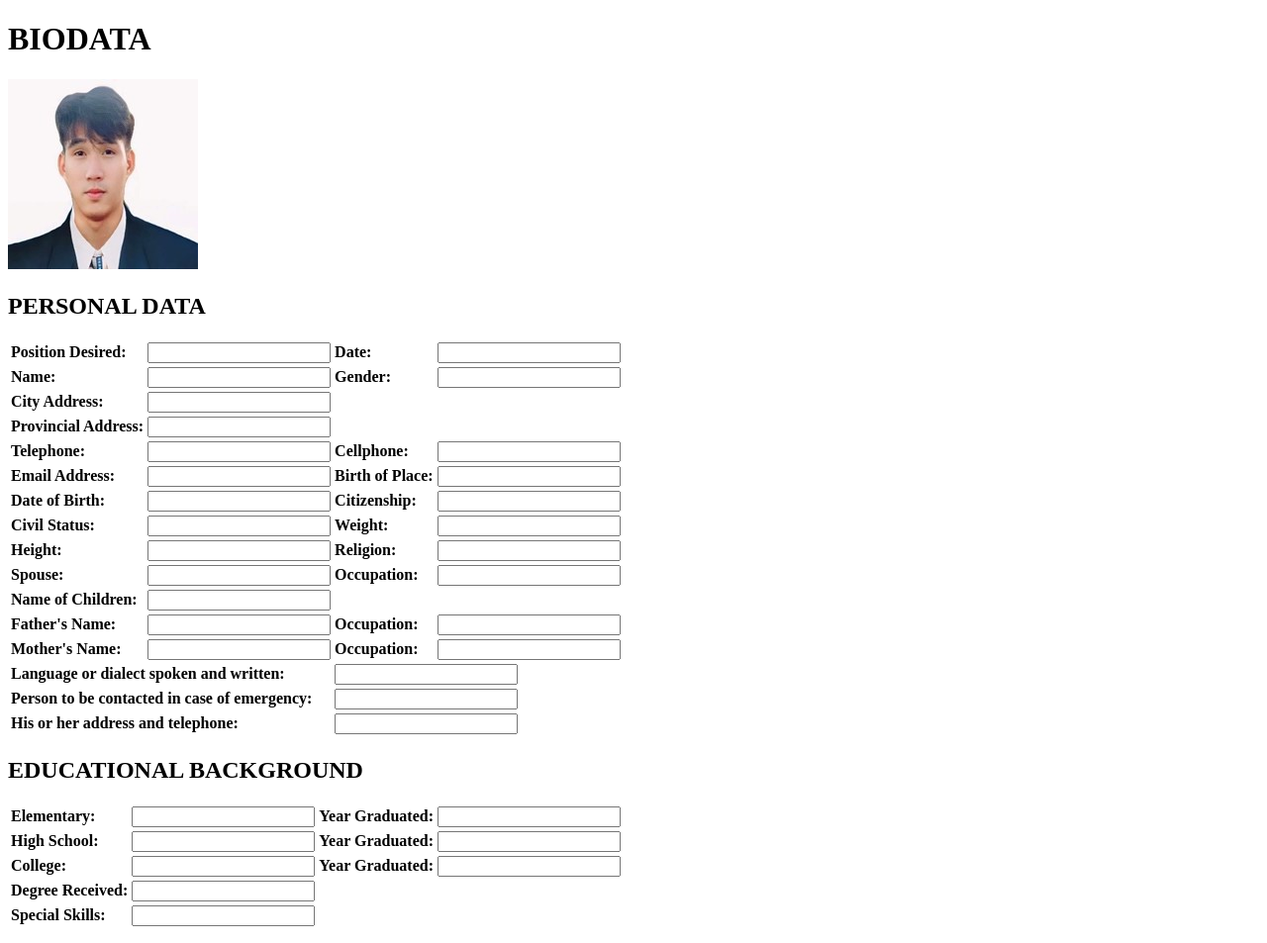
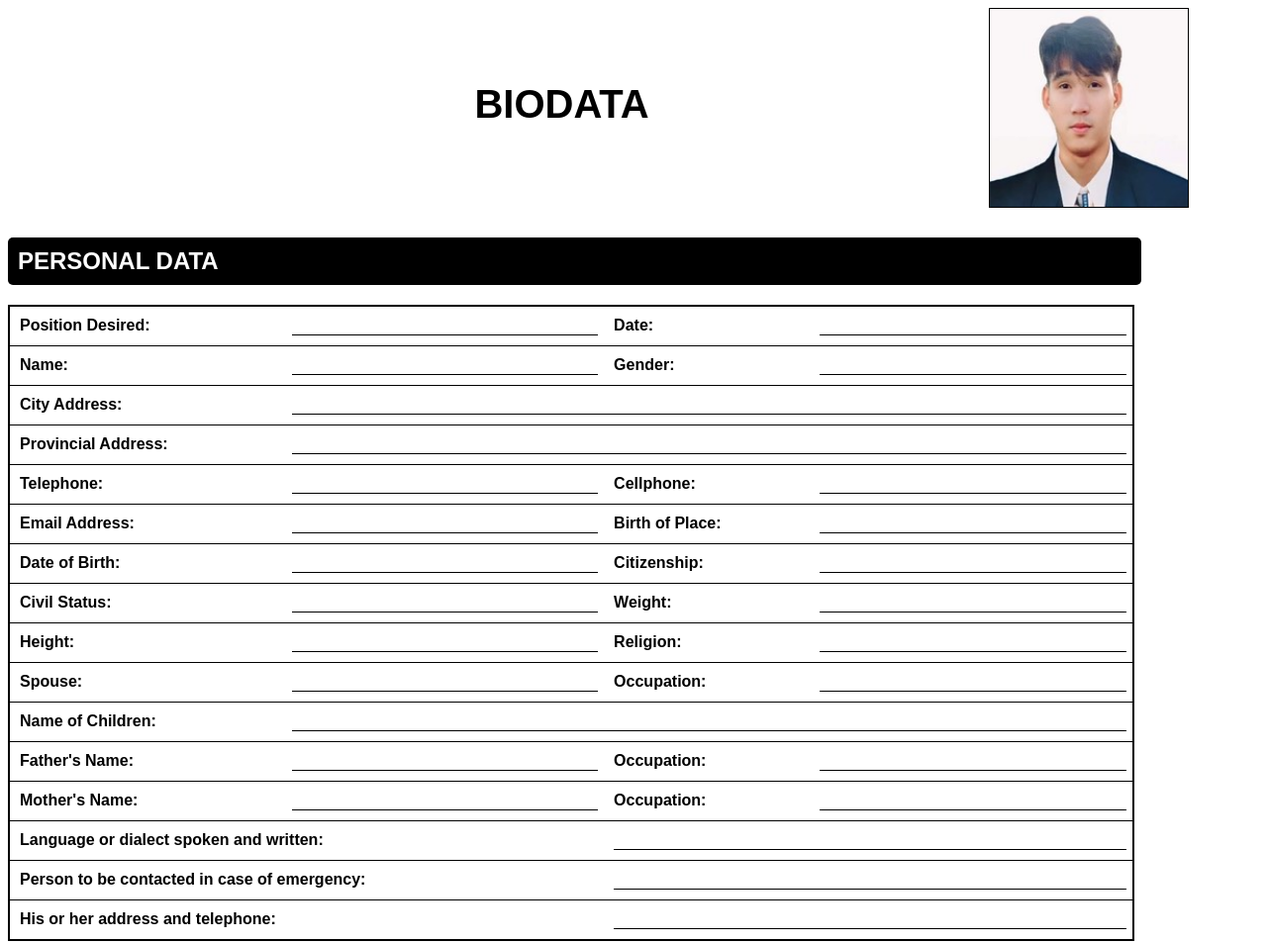
Before and after one commit to MagaanHarold/IPT_MAGAAN, a plain HTML site: page docs/activity3.html in a window 1280 px wide. Shown: the top 953 px of the page at 99% size. Drawn offline with Linux system fonts and the light colour scheme.

Commit message:
Update activity3.html

```diff
--- a/docs/activity3.html
+++ b/docs/activity3.html
@@ -4,8 +4,75 @@
     <meta charset="UTF-8">
     <meta name="viewport" content="width=device-width, initial-scale=1.0">
     <title>Biodata Form</title>
-    <link rel="stylesheet" href="css/biodata.css">
-</head>
+    <style>
+        .header{
+    display: flex;
+    justify-content: space-around;
+    margin-left: 400px;
+    align-items: center;
+}
+
+.image-box {
+    width: 200px;
+    height: 200px;
+    border: 1px solid #000;
+    margin-left: 200px;
+
+}
+
+.image-box img {
+    width: 100%;
+    height: 100%;
+    object-fit: cover;
+}
+
+body {
+    font-family: Arial, sans-serif;
+}
+
+h1 {
+    text-align: center;
+    font-size: 2.5em;
+    text-transform: uppercase;
+    margin-top: 20px;
+}
+
+h2 {
+    font-size: 1.5em;
+    margin-top: 30px;
+    text-transform: uppercase;
+    background-color: #000;
+    color: #fff;
+    padding: 10px;
+    width: 89%;
+    border-radius: 5px;
+
+}
+
+table {
+    width: 90%;
+    border-collapse: collapse;
+    margin-bottom: 20px;
+    border: 2px solid black;
+}
+
+table td {
+    padding: 10px;
+    border-bottom: 1px solid #000;
+}
+
+table input[type="text"] {
+    width: 100%;
+    padding: 5;
+}
+p {
+    text-align: center right;
+}
+input{
+    border: none;
+    border-bottom: 1px solid black;
+}
+    </style></head>
 <body>
     <div class="header">
         <h1>BIODATA</h1>
```
